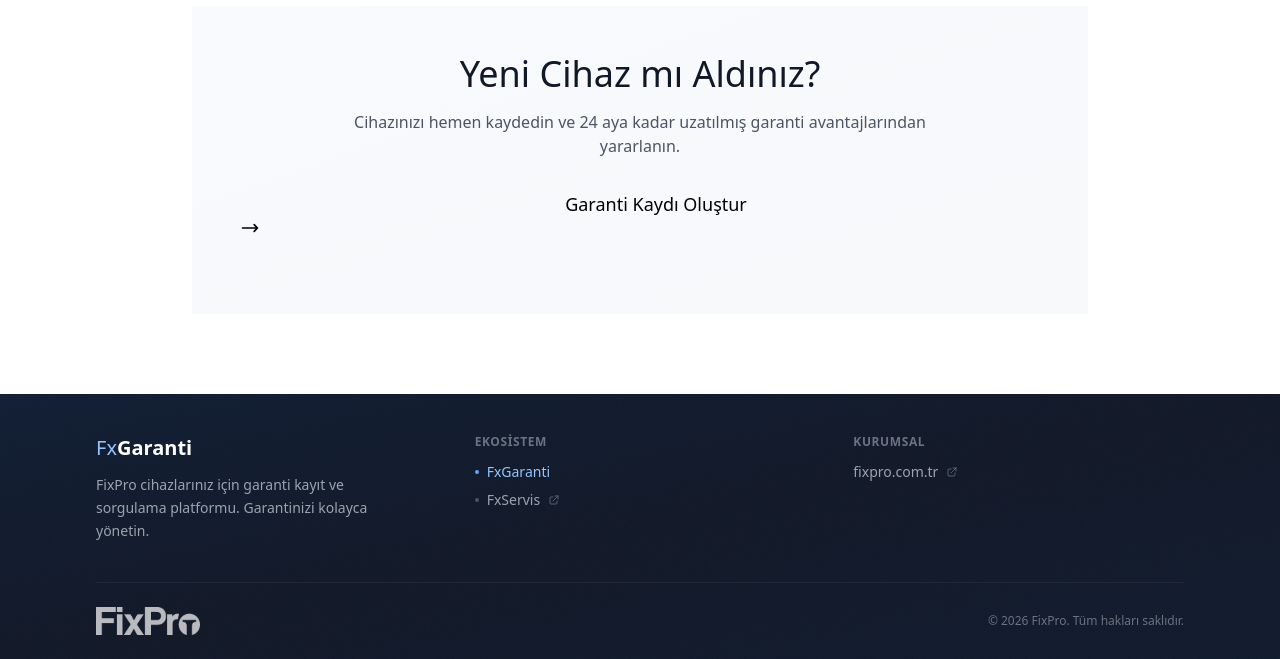
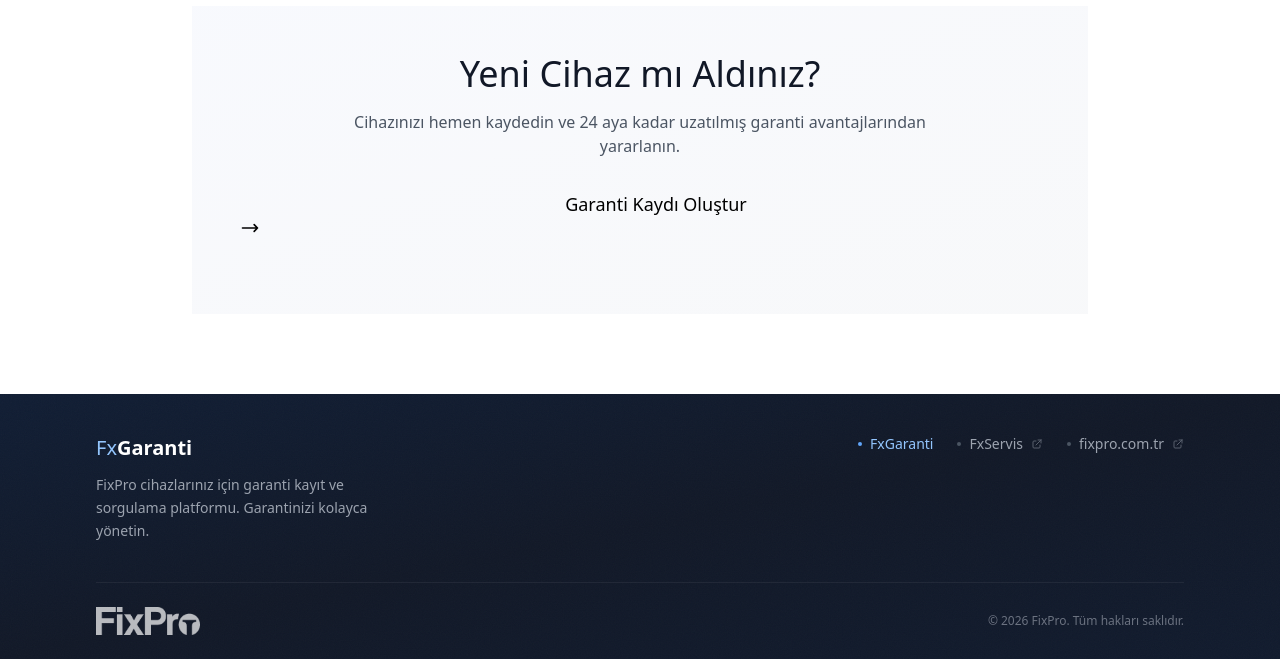
Before and after one commit to alialaca/fx-garanti-ui, a Nuxt app: page / in a window 1280 px wide. Shown: the part 1833-2492 px from the top of the page. Built offline with nearby package versions, Linux system fonts and the light colour scheme.

Commit message:
refactor: Adjust footer layout and styling for better alignment and spacing
- Reorganize footer columns with improved grid structure
- Enhance link alignment and spacing consistency
- Add placeholder FixPro logo image for visual branding

```diff
--- a/app/pages/index.vue
+++ b/app/pages/index.vue
@@ -405,7 +405,7 @@
 
       <div class="relative max-w-6xl mx-auto px-4 sm:px-6 lg:px-8">
         <!-- Main Footer Content -->
-        <div class="py-10 grid grid-cols-1 sm:grid-cols-2 lg:grid-cols-3 gap-8 lg:gap-12">
+        <div class="py-10 grid grid-cols-1 sm:grid-cols-2 gap-8 lg:gap-12 items-start">
           <!-- Brand Column -->
           <div class="flex flex-col gap-3">
             <span class="font-display text-xl">
@@ -416,10 +416,9 @@
             </p>
           </div>
 
-          <!-- Ecosystem Column -->
-          <div class="flex flex-col gap-3">
-            <h4 class="text-xs font-semibold uppercase tracking-wider text-gray-500">Ekosistem</h4>
-            <div class="flex flex-col gap-2">
+          <!-- Links Column -->
+          <div class="flex flex-col gap-3 sm:items-end">
+            <div class="flex flex-wrap items-center gap-x-6 gap-y-2">
               <span class="inline-flex items-center gap-2 text-sm text-blue-300 font-medium">
                 <span class="w-1 h-1 rounded-full bg-blue-400"></span>
                 FxGaranti
@@ -431,14 +430,8 @@
                   <path stroke-linecap="round" stroke-linejoin="round" d="M10 6H6a2 2 0 00-2 2v10a2 2 0 002 2h10a2 2 0 002-2v-4M14 4h6m0 0v6m0-6L10 14" />
                 </svg>
               </a>
-            </div>
-          </div>
-
-          <!-- Corporate Column -->
-          <div class="flex flex-col gap-3">
-            <h4 class="text-xs font-semibold uppercase tracking-wider text-gray-500">Kurumsal</h4>
-            <div class="flex flex-col gap-2">
               <a href="https://fixpro.com.tr" target="_blank" rel="noopener noreferrer" class="inline-flex items-center gap-2 text-sm text-gray-400 hover:text-white transition-colors">
+                <span class="w-1 h-1 rounded-full bg-gray-600"></span>
                 fixpro.com.tr
                 <svg class="w-3 h-3 opacity-50" fill="none" viewBox="0 0 24 24" stroke="currentColor" stroke-width="2">
                   <path stroke-linecap="round" stroke-linejoin="round" d="M10 6H6a2 2 0 00-2 2v10a2 2 0 002 2h10a2 2 0 002-2v-4M14 4h6m0 0v6m0-6L10 14" />
```
Also changed, not shown: public/logo.png (added).
